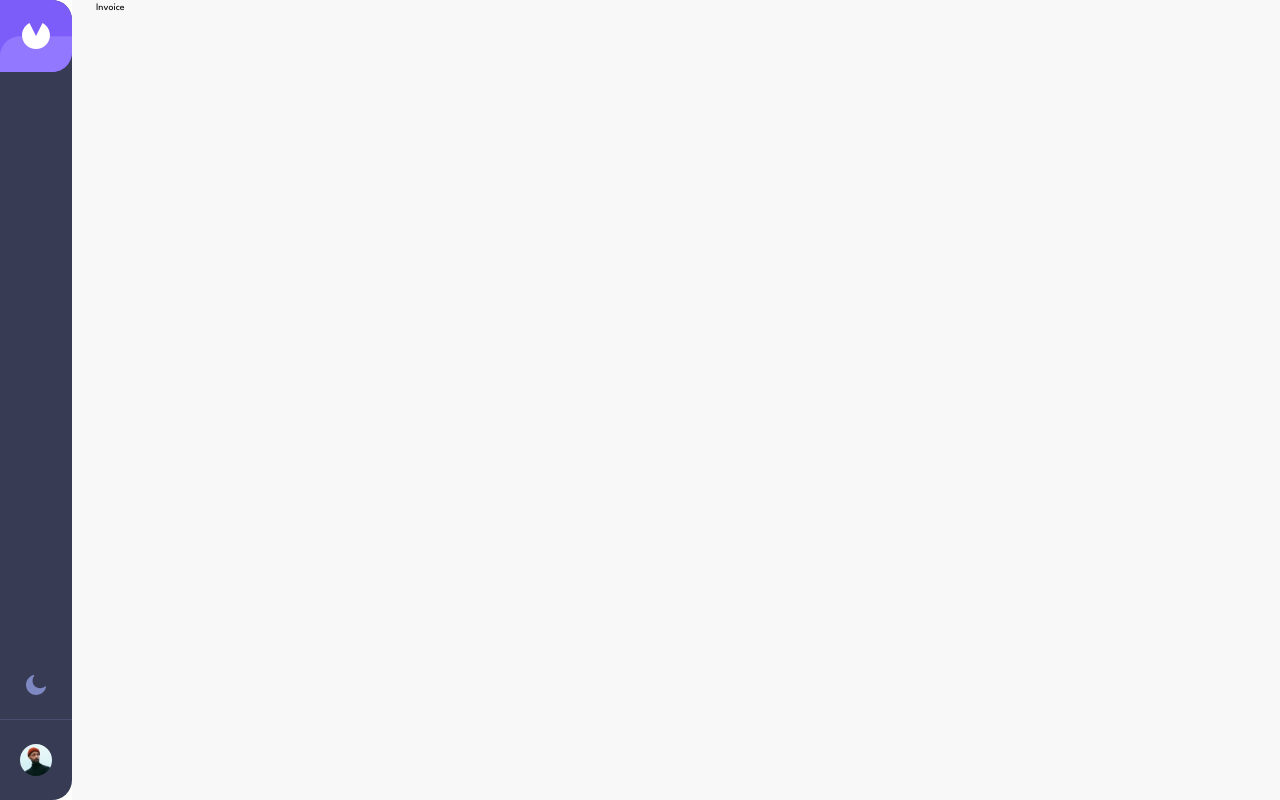
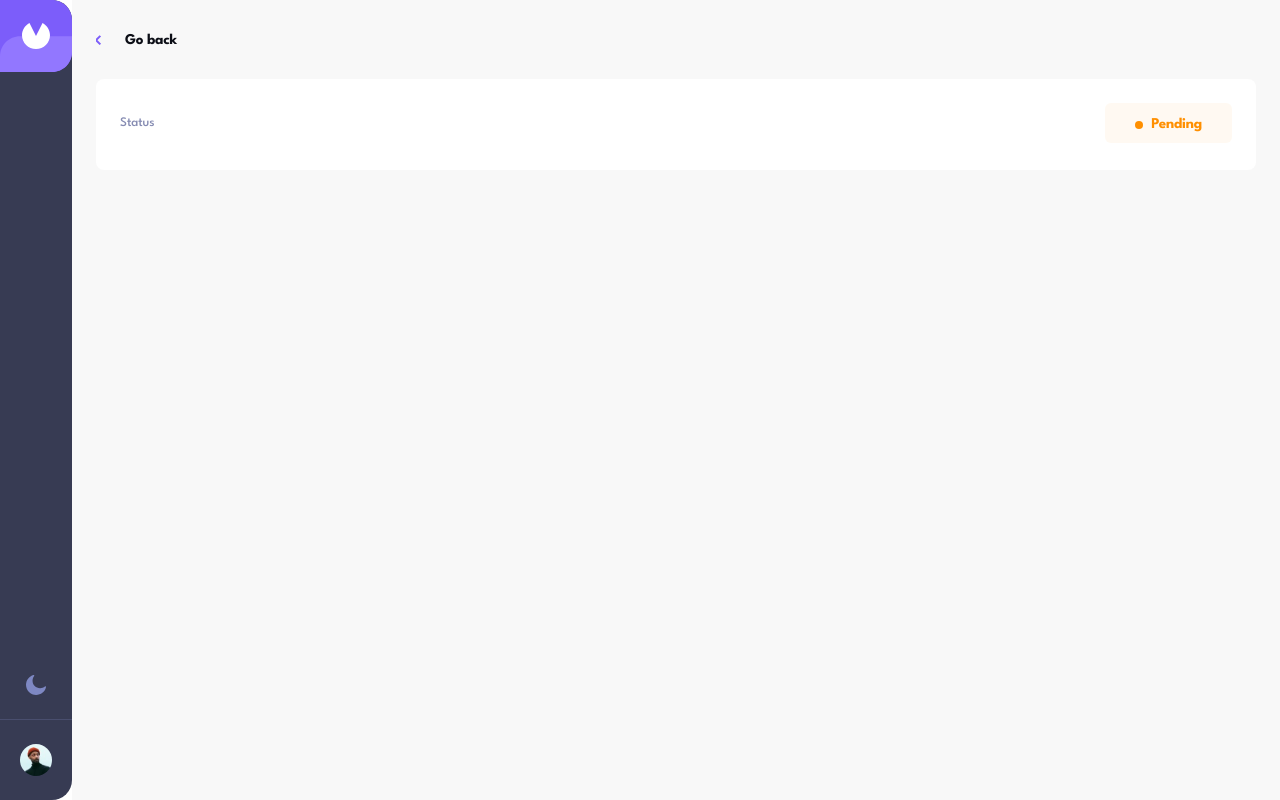
Before and after one commit to Bletfen/Invoice-App, a React (Vite) app: page /AA1449 in a window 1280 px wide. Built offline with nearby package versions, Linux system fonts and the light colour scheme.

Commit message:
wip invoice page

```diff
--- a/src/components/Filter.tsx
+++ b/src/components/Filter.tsx
@@ -88,10 +88,9 @@ export default function ({
                   type="checkbox"
                   id={`checkbox-${item}`}
                   className="w-[1.6rem] h-[1.6rem]
-    bg-[#dfe3fa] rounded-[0.2rem] cursor-pointer
-    border border-transparent outline-none
-    hover:border-[#7c6dfa]
-    accent-[#7c5dfa]"
+                  bg-[#dfe3fa] rounded-[0.2rem] cursor-pointer
+                  border-0 outline-none
+                  hover:border hover:border-[#7c6dfa]"
                   checked={!!filter[item as keyof IFilter]}
                   onChange={() =>
                     setFilter((prev) => ({
--- a/src/pages/Invoice.tsx
+++ b/src/pages/Invoice.tsx
@@ -1,3 +1,79 @@
+import { useNavigate, useParams } from "react-router-dom";
+import { useDataContext } from "../context/InvoicesContext";
 export default function Invoice() {
-  return <div>Invoice</div>;
+  const navigate = useNavigate();
+  const { id } = useParams();
+  const { data } = useDataContext();
+  const getInvoice = data.find((item) => item.id === id)!;
+  console.log(getInvoice);
+  const goBack = () => {
+    navigate(-1);
+  };
+  return (
+    <div className="mt-[3.3rem]">
+      <div
+        className="flex gap-[2.3rem]
+        items-center cursor-pointer"
+        onClick={goBack}
+      >
+        <svg
+          width="6"
+          height="11"
+          viewBox="0 0 6 11"
+          fill="none"
+          xmlns="http://www.w3.org/2000/svg"
+        >
+          <path
+            d="M4.3418 0.885742L0.113895 5.11364L4.3418 9.34155"
+            stroke="#7C5DFA"
+            stroke-width="2"
+          />
+        </svg>
+        <span
+          className="text-[1.5rem] text-invoiceHeaderText-light
+          font-bold leading-[1.5rem] tracking-[-0.25px]"
+        >
+          Go back
+        </span>
+      </div>
+      <div
+        className="pt-[2.4rem] px-[2.4rem] pb-[2.7rem]
+        flex items-center justify-between bg-white
+        rounded-[0.8rem] mt-[3.1rem]"
+      >
+        <span
+          className="
+          text-[1.3rem] font-[500] leading-[1.5rem]
+          tracking-[-0.1px] text-[#858bb2]"
+        >
+          Status
+        </span>
+        <div
+          className={`px-[3rem] pt-[1.4rem] pb-[1.1rem]
+                  rounded-[0.6rem]
+                  text-[1.5rem] font-bold leading-[1.5rem]
+                  tracking-[-0.25px]
+                  flex items-center gap-[0.8rem] ${
+                    getInvoice.status.toLowerCase() === "paid"
+                      ? "bg-paidButton-light/5 text-paidButton-light"
+                      : getInvoice.status.toLowerCase() === "pending"
+                      ? "bg-pendingButton-light/5 text-pendingButton-light"
+                      : "bg-[#373b53]/5 text-header-light"
+                  }`}
+        >
+          <div
+            className={`w-[0.8rem] h-[0.8rem] rounded-full
+            ${
+              getInvoice.status.toLowerCase() === "paid"
+                ? "bg-paidButton-light"
+                : getInvoice.status.toLowerCase() === "pending"
+                ? "bg-pendingButton-light"
+                : "bg-header-light"
+            }`}
+          ></div>
+          <span>{getInvoice.status}</span>
+        </div>
+      </div>
+    </div>
+  );
 }
--- a/src/pages/Invoices.tsx
+++ b/src/pages/Invoices.tsx
@@ -87,7 +87,7 @@ export default function Invoices() {
                     £{item.total}
                   </p>
                 </div>
-                <button
+                <div
                   className={`px-[3rem] pt-[1.4rem] pb-[1.1rem]
                   rounded-[0.6rem]
                   text-[1.5rem] font-bold leading-[1.5rem]
@@ -111,7 +111,7 @@ export default function Invoices() {
                       }`}
                   ></div>
                   {item.status}
-                </button>
+                </div>
               </div>
             </div>
           </Link>
```
Lines whose indentation alone changed are shown as unchanged.
